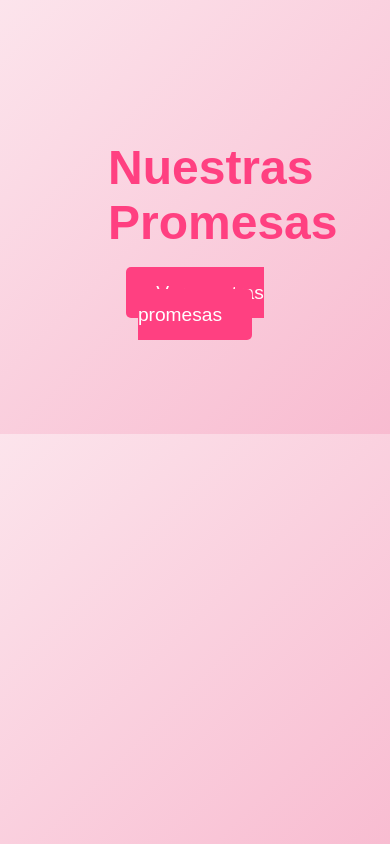
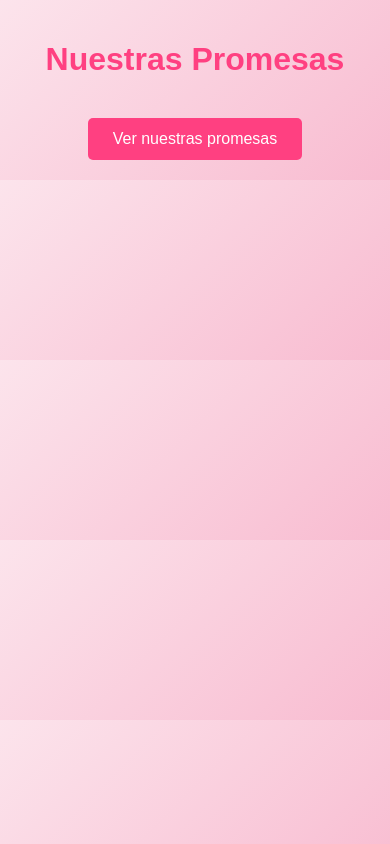
Before and after one commit to aerobooy/GENESIS, a plain HTML site: page Nuestrahistoria.html in a window 390 px wide. Drawn offline with Linux system fonts and the light colour scheme.

Commit message:
Update Nuestrahistoria.html
sadsad

```diff
--- a/Nuestrahistoria.html
+++ b/Nuestrahistoria.html
@@ -10,11 +10,13 @@
             background: linear-gradient(135deg, #fce4ec 0%, #f8bbd0 100%);
             color: #333;
             text-align: center;
-            padding: 100px;
+            padding: 40px;
+            margin: 0; /* Eliminar márgenes por defecto */
         }
         h1 {
             font-size: 3em;
             color: #ff4081;
+            margin-bottom: 20px;
         }
         .btn {
             background-color: #ff4081;
@@ -24,9 +26,25 @@
             border-radius: 5px;
             font-size: 1.2em;
             transition: background-color 0.3s;
+            display: inline-block;
+            margin-top: 20px;
         }
         .btn:hover {
             background-color: #f50057;
+        }
+
+        /* Ajuste para pantallas más pequeñas */
+        @media (max-width: 600px) {
+            body {
+                padding: 20px;
+            }
+            h1 {
+                font-size: 2em;
+            }
+            .btn {
+                padding: 12px 25px;
+                font-size: 1em;
+            }
         }
     </style>
 </head>
```
